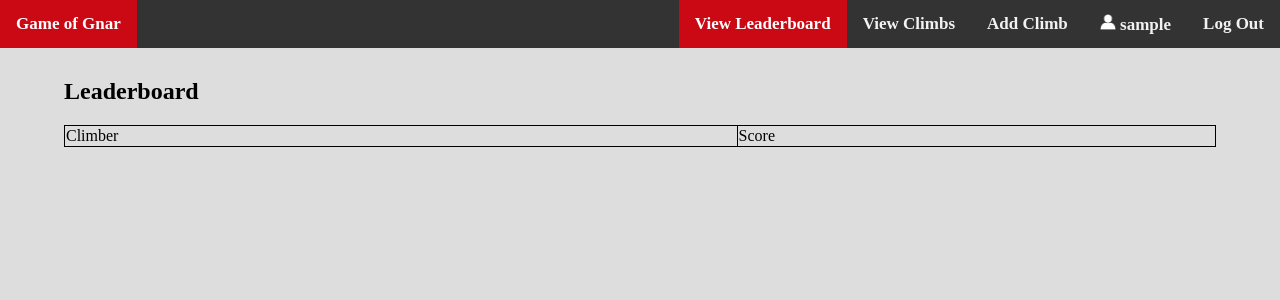
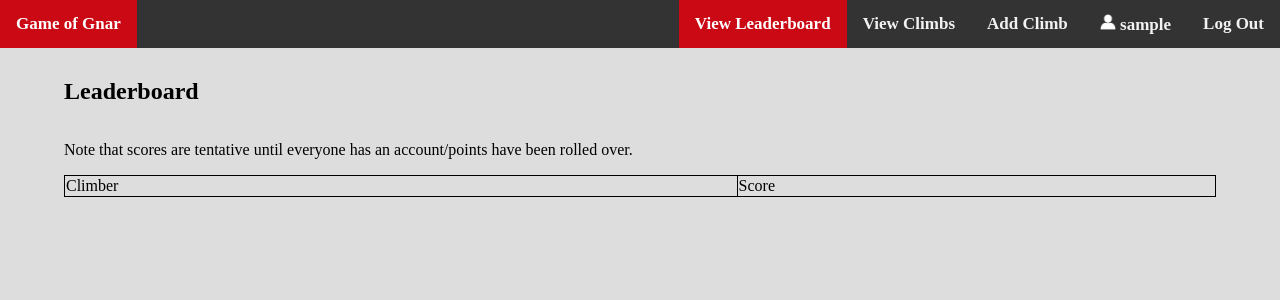
Before and after one commit to jimphowe/gameofgnar, a Django app: page /gnar_leaderboard in a window 1280 px wide. Shown: the top 300 px of the page. Run offline with Django 3.2, Linux system fonts and the light colour scheme; the visitor is signed in with stand-in values (Sample User, id 1); data that the repository does not hold is empty.

Commit message:
minor updates

```diff
--- a/gnar_app/admin.py
+++ b/gnar_app/admin.py
@@ -1,8 +1,9 @@
 from django.contrib import admin
 
-from .models import Climb, GeneralPoints, MeetingAttended, WorkoutAttended, ClimbComplete
+from .models import Climb, GeneralPoints, MeetingAttended, WorkoutAttended, ClimbComplete, MiscellaneousPoints
 admin.site.register(Climb)
 admin.site.register(GeneralPoints)
 admin.site.register(MeetingAttended)
 admin.site.register(WorkoutAttended)
 admin.site.register(ClimbComplete)
+admin.site.register(MiscellaneousPoints)
--- a/gnar_app/templates/gnar_leaderboard.html
+++ b/gnar_app/templates/gnar_leaderboard.html
@@ -2,6 +2,7 @@
 {% load static %}
 {% block content%}
 	<h2>Leaderboard</h2>
+	<p>Note that scores are tentative until everyone has an account/points have been rolled over.</p>
 	<table>
 		<tr>
                     <td>Climber</td>
--- a/gnar_app/templates/index.html
+++ b/gnar_app/templates/index.html
@@ -6,6 +6,7 @@
 	<div class="column">
 		<h1>Welcome to Game of Gnar</h1>
                 <h2>Quick Start</h2>
+		<p>If you haven't already, start by <a href="/accounts/signup">making an account.</a></p>
                 <p>Your <a href="/profile">profile</a> page allows you to view your point history and report points.</p>
 		<p><a href="/view_climbs">View climbs</a> made by others on the team, or <a href="/add_climb">submit your own.</a></p>
                 <h2>Scoring</h2>
--- a/gnar_app/views.py
+++ b/gnar_app/views.py
@@ -3,7 +3,7 @@ from django.http import HttpResponse, HttpResponseRedirect
 from django.contrib.auth import login, authenticate
 from django.contrib.auth.forms import UserCreationForm
 
-from .models import Climb, GeneralPoints, MeetingAttended, WorkoutAttended, GENERAL_POINTS, MEETINGS, WORKOUTS, ClimbComplete
+from .models import Climb, GeneralPoints, MeetingAttended, WorkoutAttended, GENERAL_POINTS, MEETINGS, WORKOUTS, ClimbComplete, MiscellaneousPoints
 from .forms import ClimbForm, SignUpForm, GeneralPointsForm, MeetingAttendanceForm, WorkoutAttendanceForm
 
 ##########################
@@ -65,6 +65,8 @@ def get_point_history():
     for climb in Climb.objects.all().iterator():
         point_value = 0 if not climb_has_been_completed(climb.id, climb.creator) else 250
         add_key(climb.creator, pack(point_value, "Custom Climb", str(climb.time_added.date().isoformat())))
+    for m_p in MiscellaneousPoints.objects.all().iterator():
+        add_key(m_p.user, pack(m_p.points, m_p.description, str(m_p.time_added.date().isoformat())))
     for g_p in GeneralPoints.objects.all().iterator():
         add_key(g_p.user, pack(points_of_kind(g_p.kind), content_of_enum(g_p.kind, GENERAL_POINTS), str(g_p.time_added.date().isoformat())))
     for meeting in MeetingAttended.objects.all().iterator():
```
